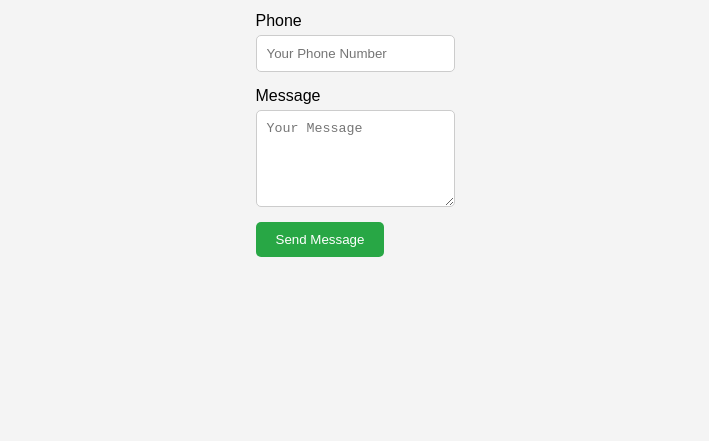
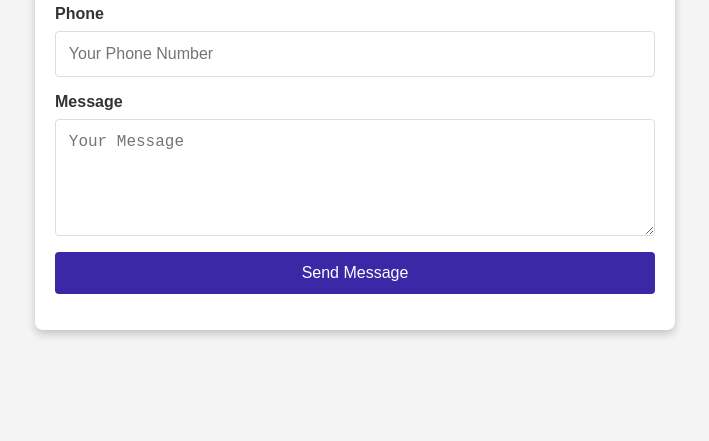
Before and after one commit to GokulVinay/contact-form, a plain HTML site: page index.html in a window 1280 px wide. Shown: the part 359-800 px from the top of the page, without its empty margins (285-994 px from the left). Drawn offline with Linux system fonts and the light colour scheme.

Commit message:
Update index.css

```diff
--- a/index.css
+++ b/index.css
@@ -1,65 +1,71 @@
-* {
-    box-sizing: border-box;
-    margin: 0;
-    padding: 0;
-}
-
 body {
     font-family: Arial, sans-serif;
     background-color: #f4f4f4;
+    margin: 0;
+    padding: 0;
     display: flex;
     justify-content: center;
     align-items: center;
     height: 100vh;
 }
 
-.form-container {
-    background-color: white;
+.contact-form-container {
+    background-color: #fff;
     padding: 20px;
-    border-radius: 10px;
-    box-shadow: 0px 4px 10px rgba(0, 0, 0, 0.1);
-    width: 300px;
+    border-radius: 8px;
+    box-shadow: 0 4px 8px rgba(0, 0, 0, 0.2);
+    max-width: 600px;
+    width: 100%;
+}
+
+h1 {
+    margin-top: 0;
+    color: #333;
     text-align: center;
 }
 
-h2 {
-    margin-bottom: 20px;
+.form-group {
+    margin-bottom: 1rem;
+}
+
+label {
+    display: block;
+    margin-bottom: 0.5rem;
+    font-weight: bold;
     color: #333;
 }
 
-form label {
-    display: block;
-    margin-bottom: 5px;
-    text-align: left;
+input, textarea {
+    width: 100%;
+    padding: 0.8rem;
+    border: 1px solid #ddd;
+    border-radius: 4px;
+    box-sizing: border-box;
+    font-size: 1rem;
 }
 
-form input, form textarea {
-    width: 100%;
-    padding: 10px;
-    margin-bottom: 15px;
-    border: 1px solid #ccc;
-    border-radius: 5px;
+textarea {
+    resize: vertical;
 }
 
-form button {
-    padding: 10px 20px;
-    background-color: #28a745;
-    color: white;
-    border: none;
-    border-radius: 5px;
-    cursor: pointer;
-}
-
-form button:hover {
-    background-color: #218838;
-}
-
-#successMessage {
-    color: #28a745;
-    margin-top: 20px;
+.error-message {
+    color: red;
+    font-size: 0.875rem;
     display: none;
 }
 
-.hidden {
-    display: none;
+.submit-button {
+    background-color: #3b28a7;
+    color: white;
+    border: none;
+    padding: 0.75rem;
+    border-radius: 4px;
+    font-size: 1rem;
+    cursor: pointer;
+    width: 100%;
+    transition: background-color 0.3s;
 }
+
+.submit-button:hover {
+    background-color: yellowgreen;
+}
```
